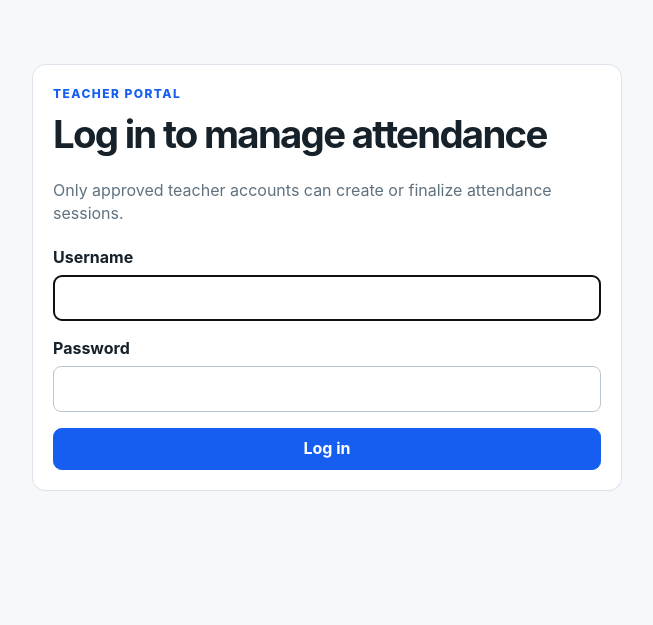
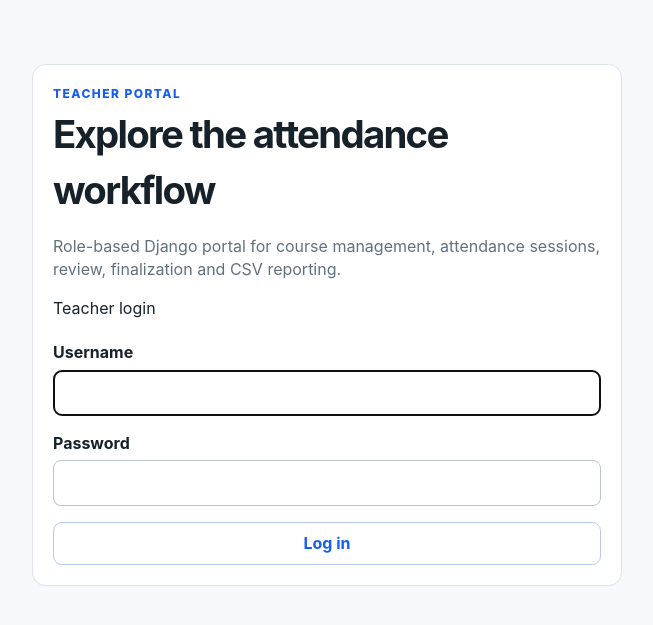
Before and after one commit to DhruvinRathod/face-recognition-attendance-portal, a Django app: page /login/ in a window 1280 px wide. Shown: the part 64-689 px from the top of the page, without its empty margins (313-966 px from the left). Run offline with Django 5.2, Linux system fonts and the light colour scheme.

Commit message:
Add recruiter-friendly demo entry

```diff
--- a/templates/registration/login.html
+++ b/templates/registration/login.html
@@ -3,14 +3,28 @@
 {% block content %}
 <section class="auth-card">
   <p class="eyebrow">TEACHER PORTAL</p>
-  <h1>Log in to manage attendance</h1>
-  <p class="muted">Only approved teacher accounts can create or finalize attendance sessions.</p>
+  <h1>Explore the attendance workflow</h1>
+  <p class="muted">Role-based Django portal for course management, attendance sessions, review, finalization and CSV reporting.</p>
+
+  {% if demo_mode %}
+  <div class="demo-panel">
+    <p class="eyebrow">PUBLIC PORTFOLIO DEMO</p>
+    <h2>Recruiter preview</h2>
+    <p class="muted">Use a preloaded teacher account and synthetic students. The hosted demo does not capture or process biometric data; face recognition is represented by an explicit simulation control.</p>
+    <form method="post" action="{% url 'demo_login' %}">
+      {% csrf_token %}
+      <button type="submit">Enter recruiter demo</button>
+    </form>
+  </div>
+  {% endif %}
+
+  <div class="login-divider"><span>Teacher login</span></div>
   <form method="post" class="stack-form">
     {% csrf_token %}
     {% if form.non_field_errors %}<div class="form-error">{{ form.non_field_errors }}</div>{% endif %}
     <label>Username {{ form.username }}</label>
     <label>Password {{ form.password }}</label>
-    <button type="submit">Log in</button>
+    <button type="submit" class="secondary">Log in</button>
   </form>
 </section>
 {% endblock %}
```
